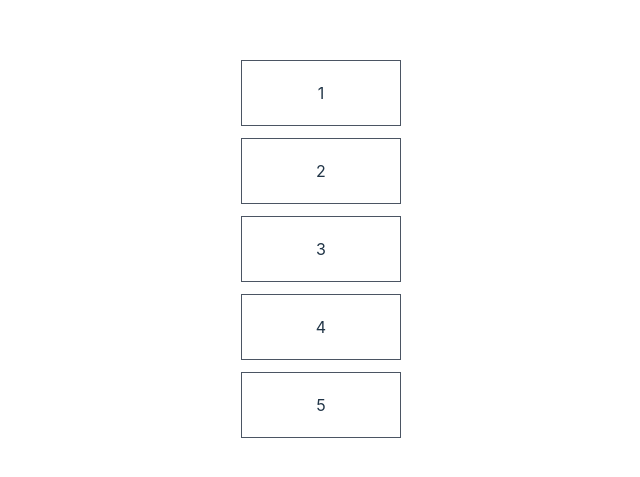
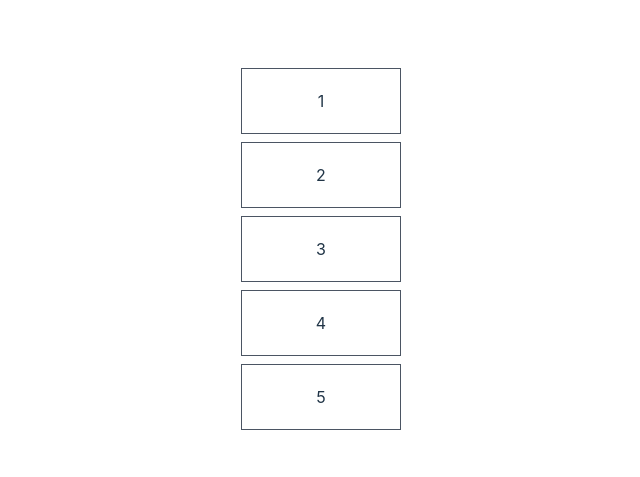
Before and after one commit to LearnWithHasinHayder/vue-loop, a Vue app: page / in a window 1280 px wide. Shown: the part 151-628 px from the top of the page, without its empty margins (319-959 px from the left). Built offline with nearby package versions, Linux system fonts and the light colour scheme.

Commit message:
Episode 01 Code

```diff
--- a/src/App.vue
+++ b/src/App.vue
@@ -1,13 +1,13 @@
 <script setup>
-
+const items = [1,2,3,4,5]
 </script>
 
 <template>
-  <section class="mx-auto container">
-    <section class="mx-auto container space-y-3">
-        <div class="p-5 border border-gray-600 w-40" v-for="n in 5">{{ n }}</div>
+  <section class="mx-auto container flex items-center text-center flex-col space-y-2">
+        <!-- <div class="p-5 border border-gray-600 w-40" v-for="n in 5"> {{ n }}</div> -->
+        <div class="p-5 border border-gray-600 w-40" v-for="item in items"> {{ item }}</div>
+
     </section>
-  </section>
 </template>
 
 <style scoped>
```
Also changed, not shown: markup.html (+5 -5 lines).
